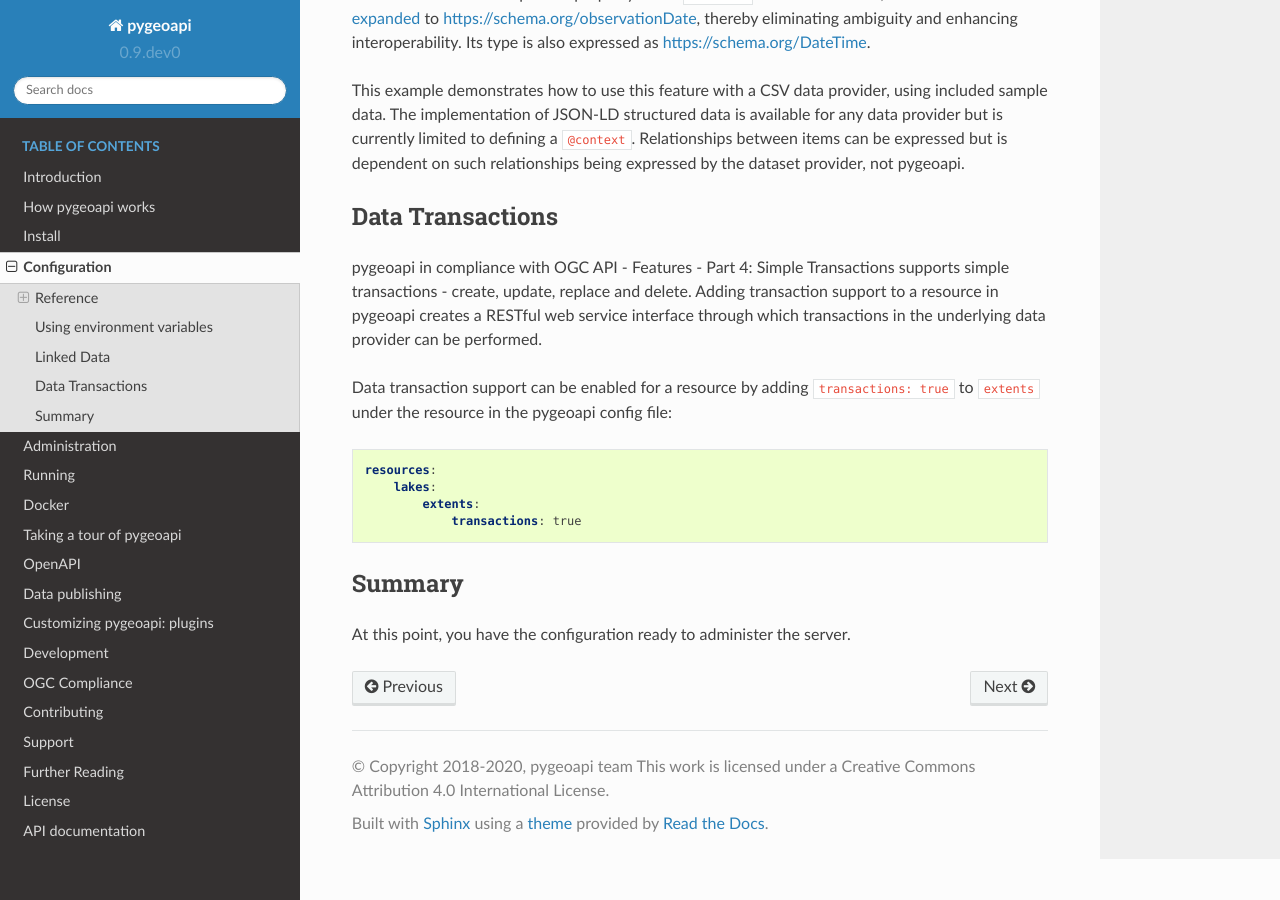
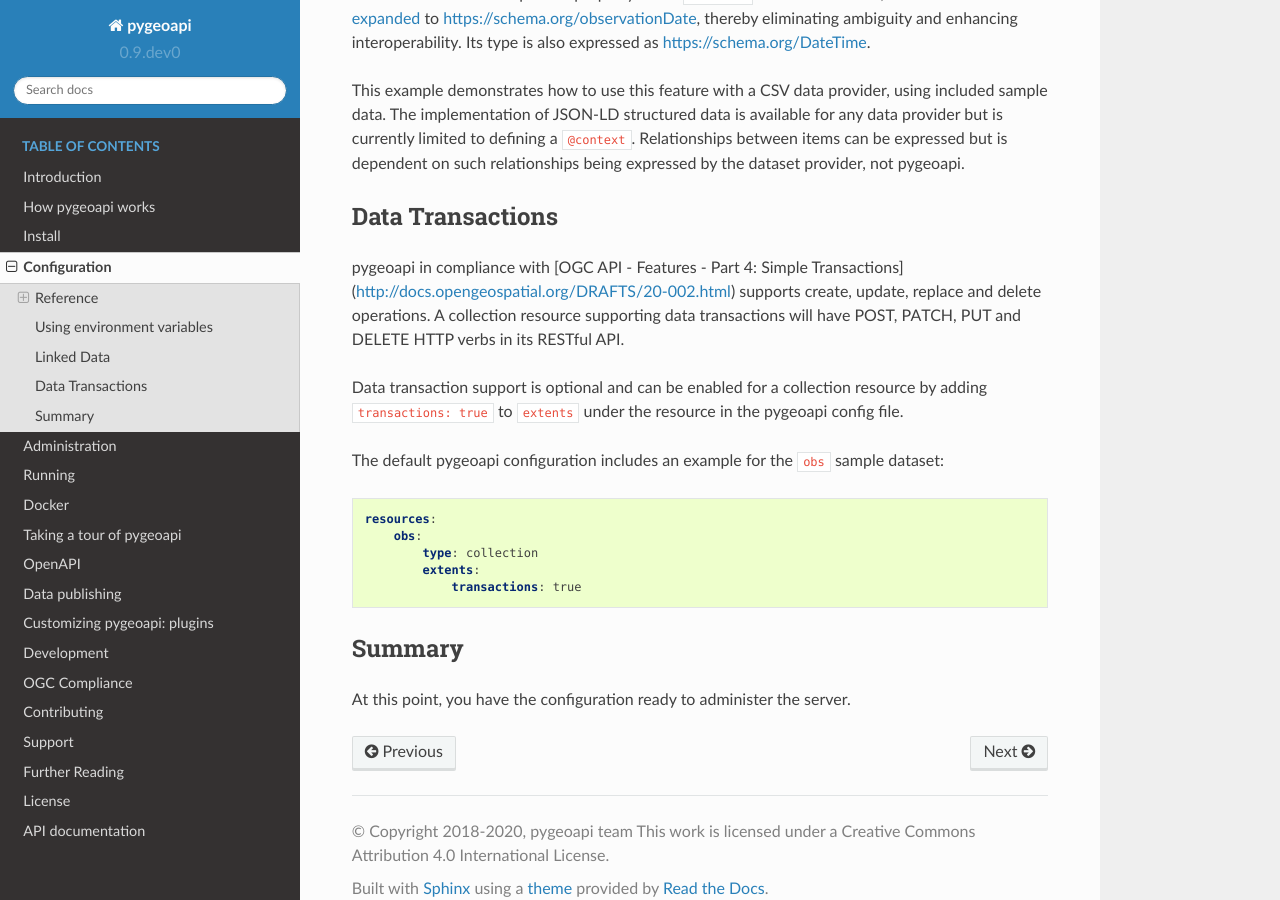
Before and after one commit to geopython/pygeoapi, a Sphinx documentation site: the page built from docs/source/configuration.rst, in a window 1280 px wide and 900 px high, scrolled down 4779 px. Built offline with Sphinx 7.4.7 and the Read the Docs theme 2.0.0, drawn with Linux system fonts in a browser that asks for light colours.

Commit message:
Update configuration.rst

```diff
--- a/docs/source/configuration.rst
+++ b/docs/source/configuration.rst
@@ -254,14 +254,17 @@ by the dataset provider, not pygeoapi.
 
 Data Transactions
 -------
-pygeoapi in compliance with OGC API - Features - Part 4: Simple Transactions supports simple transactions - create, update, replace and delete. Adding transaction support to a resource in pygeoapi creates a RESTful web service interface through which transactions in the underlying data provider can be performed.
+pygeoapi in compliance with [OGC API - Features - Part 4: Simple Transactions] (http://docs.opengeospatial.org/DRAFTS/20-002.html) supports create, update, replace and delete operations. A collection resource supporting data transactions will have POST, PATCH, PUT and DELETE HTTP verbs in its RESTful API.
 
-Data transaction support can be enabled for a resource by adding ``transactions: true`` to ``extents`` under the resource in the pygeoapi config file:
+Data transaction support is optional and can be enabled for a collection resource by adding ``transactions: true`` to ``extents`` under the resource in the pygeoapi config file.
+
+The default pygeoapi configuration includes an example for the ``obs`` sample dataset:
 
 .. code-block:: yaml
 
   resources:
-      lakes:
+      obs:
+          type: collection
           extents:
               transactions: true
 
```
